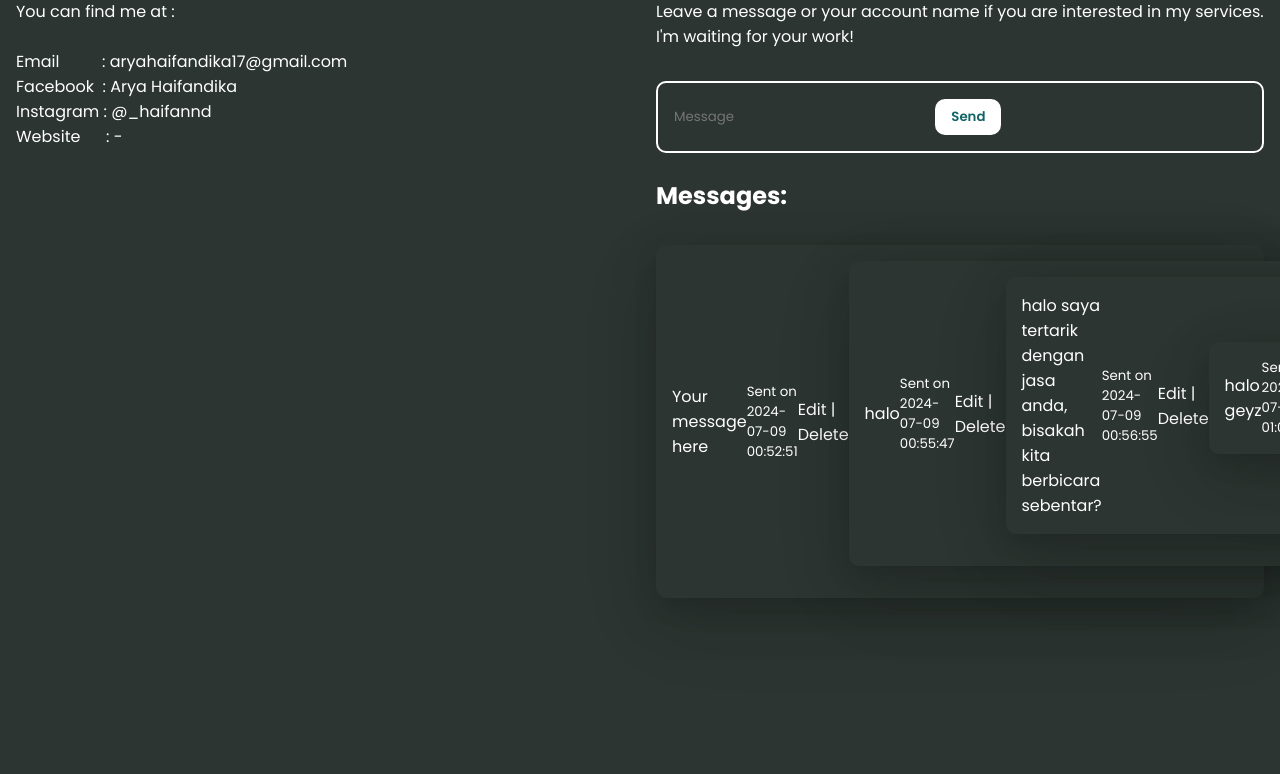
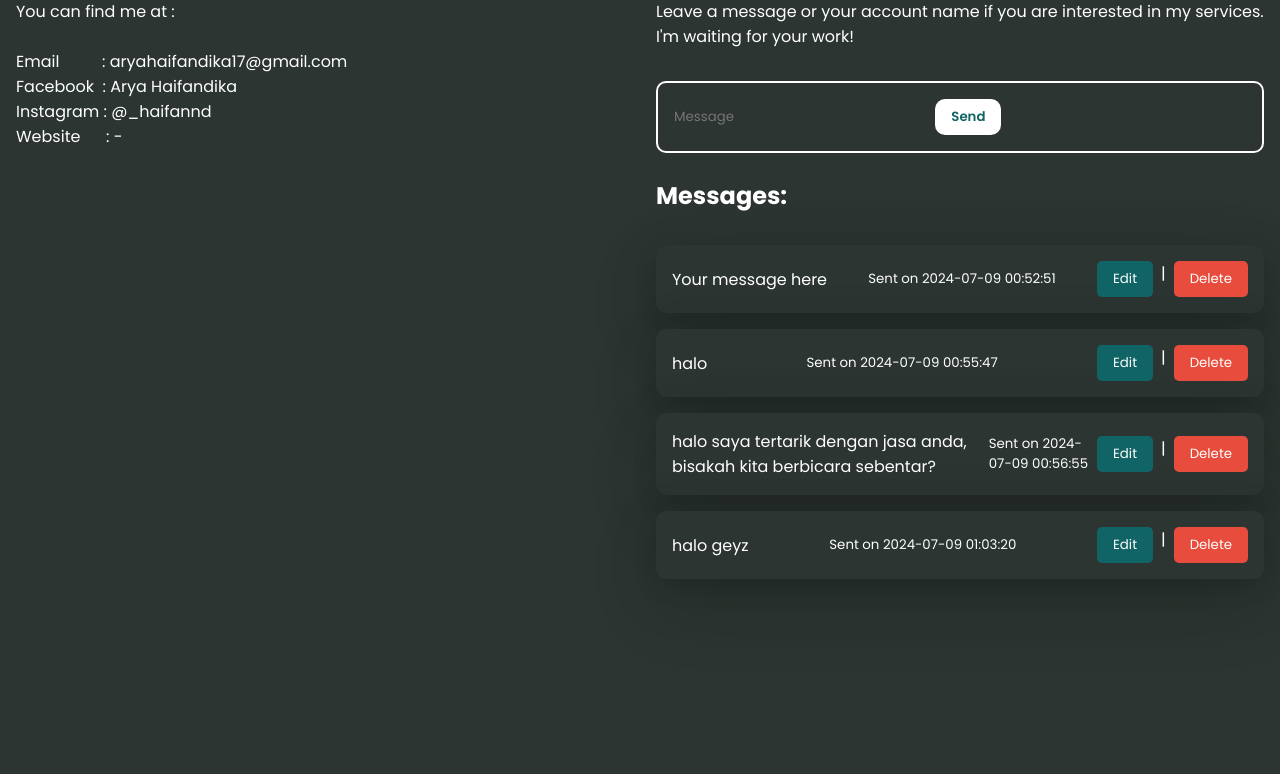
Before and after one commit to arrhifand/projectuas.github.io, a PHP site: page / in a window 1280 px wide. Shown: the part 2468-3242 px from the top of the page. After the commit the page ends 3049 px from the top, so only its background shows below. Run offline with PHP 8.4, Linux system fonts and the light colour scheme; data comes from the database, SQL or seed files in the repository.

Commit message:
Update fetch_messages.php

```diff
--- a/project/php/fetch_messages.php
+++ b/project/php/fetch_messages.php
@@ -14,8 +14,8 @@
         echo "<p>" . htmlspecialchars($row['message']) . "</p>";
         echo "<small>Sent on " . $row['created_at'] . "</small>";
         echo "<div class='actions'>";
-        echo "<div class='delete_button'><a href='php/edit_message.php?id=" . $row['id'] . "'>Edit</a> | ";
-        echo "<a href='php/delete_message.php?id=" . $row['id'] . "'>Delete</a>";
+        echo "<button><a class='edit-button' href='php/edit_message.php?id=" . $row['id'] . "'>Edit</a></button> | ";
+        echo "<button class='delete-button'><a class='delete-button' href='php/delete_message.php?id=" . $row['id'] . "'>Delete</a></button>";
         echo "</div>";
         echo "</div>";
     }
```
